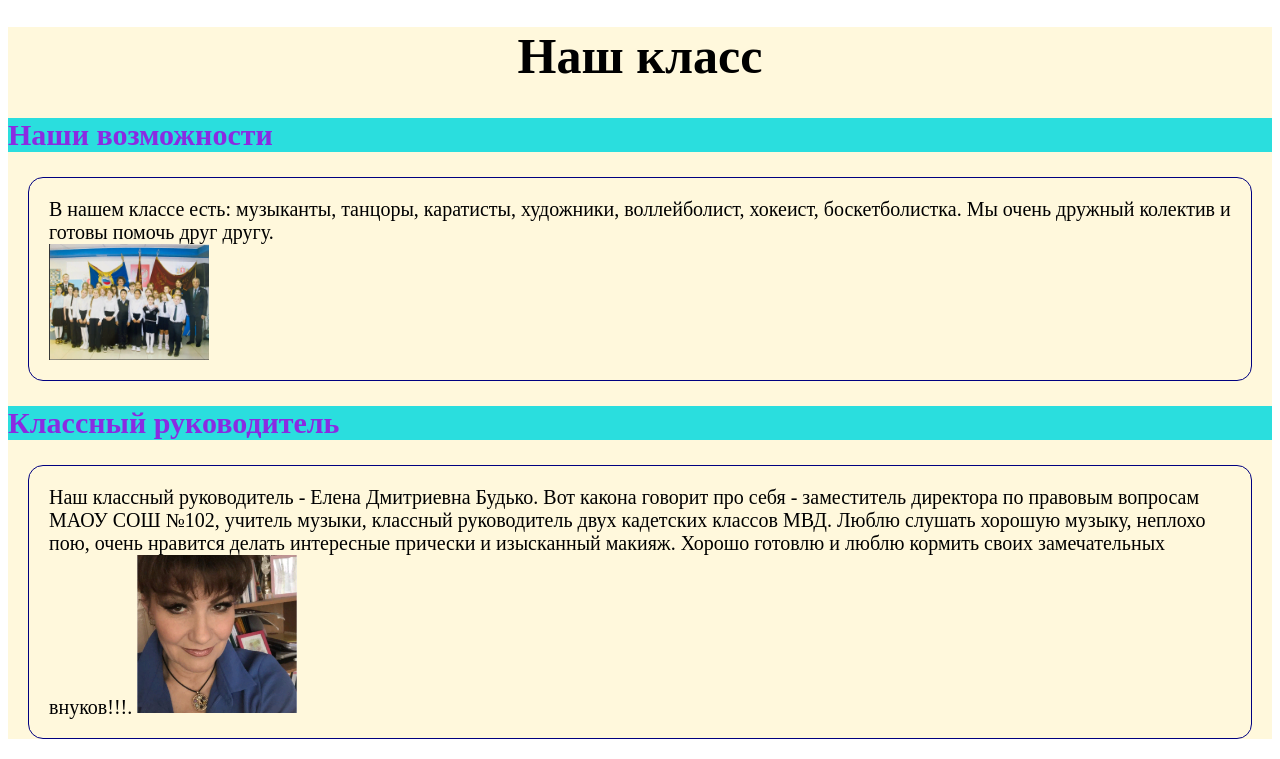
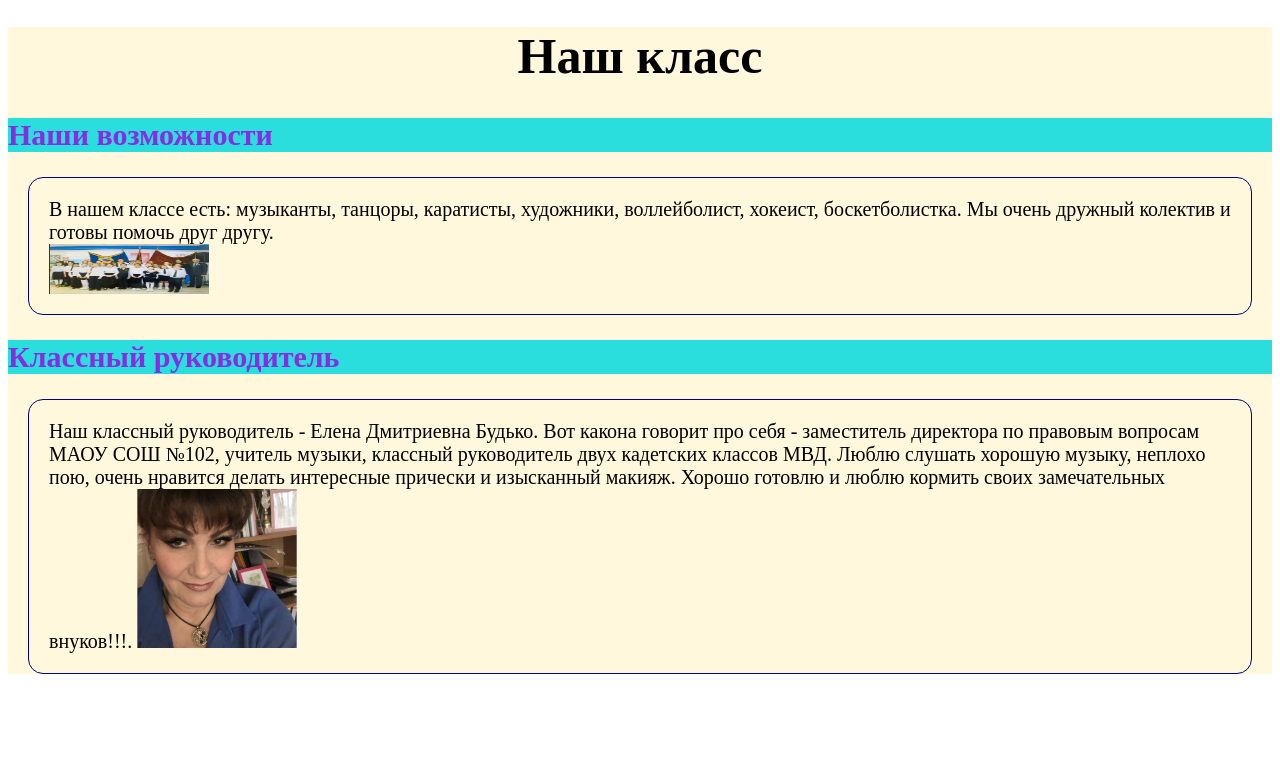
Before and after one commit to Jester20-10/Jester20-10, a plain HTML site: page index.html in a window 1280 px wide. Shown: the part 140-899 px from the top of the page. After the commit the page ends 834 px from the top, so only its background shows below. Drawn offline with Linux system fonts and the light colour scheme.

Commit message:
Update index.html

```diff
--- a/index.html
+++ b/index.html
@@ -12,7 +12,7 @@
               <main>
             <h1>Наш класс</h1>
             <h2 id="news">Наши возможности</h2>
-            <p>В нашем классе есть: музыканты, танцоры, каратисты, художники, воллейболист, хокеист, боскетболистка. Мы очень дружный колектив и готовы помочь друг другу. <br/> <img src ="./2024-01-25_19-38-34.png" width="160px"></p>
+            <p>В нашем классе есть: музыканты, танцоры, каратисты, художники, воллейболист, хокеист, боскетболистка. Мы очень дружный колектив и готовы помочь друг другу. <br/> <img src ="./2024-01-25_19-38-34.png" width="160px"  height="50"></p>
             <h2 id="contest">Классный руководитель</h2>
             <p>Наш классный руководитель - Елена Дмитриевна Будько. Вот какона говорит про себя -  заместитель директора по правовым вопросам МАОУ СОШ №102, учитель музыки, классный руководитель двух кадетских классов МВД. Люблю слушать хорошую музыку, неплохо пою, очень нравится делать интересные прически и изысканный макияж. Хорошо готовлю и люблю кормить своих замечательных внуков!!!. <img src="./2024-01-25_18-58-12.png" width="160px"/></p>
               </main>
```
